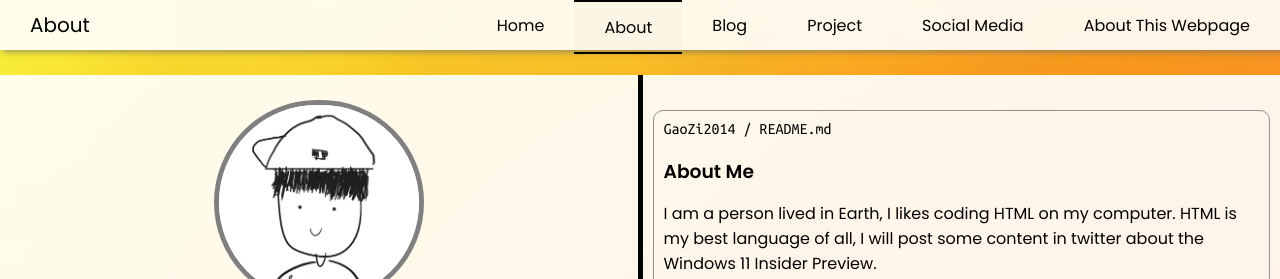
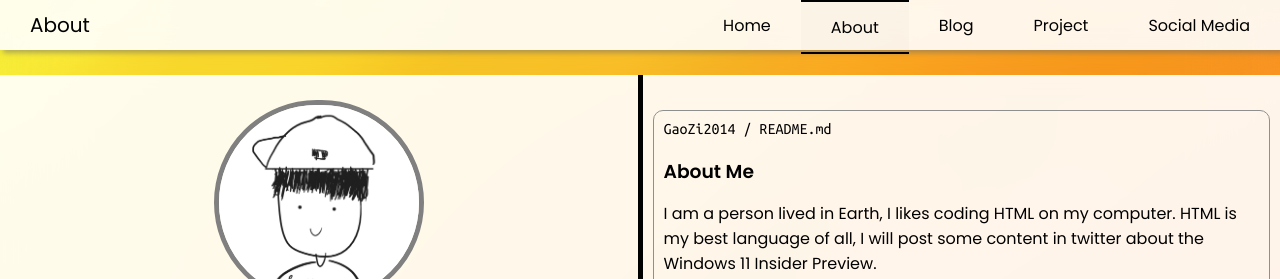
Before and after one commit to GaoZi2014/jiege-about, a plain HTML site: page about.html in a window 1280 px wide. Shown: the top 279 px of the page. Drawn offline with Linux system fonts and the light colour scheme; a web font is replaced by a local one.

```diff
--- a/about.html
+++ b/about.html
@@ -56,11 +56,6 @@
           Social Media
           </a>
         </li>
-        <li>
-          <a href="https://jiegeblog.eu.org/social_media.html/">
-          About This Webpage
-          </a>
-        </li>
       </ul>
       <ul>
         <li class="page">
@@ -89,11 +84,6 @@
         <li class="hideOnMobile">
           <a href="https://jiegeblog.eu.org/social_media.html/">
           Social Media
-          </a>
-        </li>
-        <li class="hideOnMobile">
-          <a href="https://jiegeblog.eu.org/about_website.html/">
-          About This Webpage
           </a>
         </li>
         <li class="menu-button" onclick=showSidebar()>
```
Also changed, not shown: index.html (+0 -10 lines), project.html (+0 -10 lines), social_media.html (+0 -10 lines).
